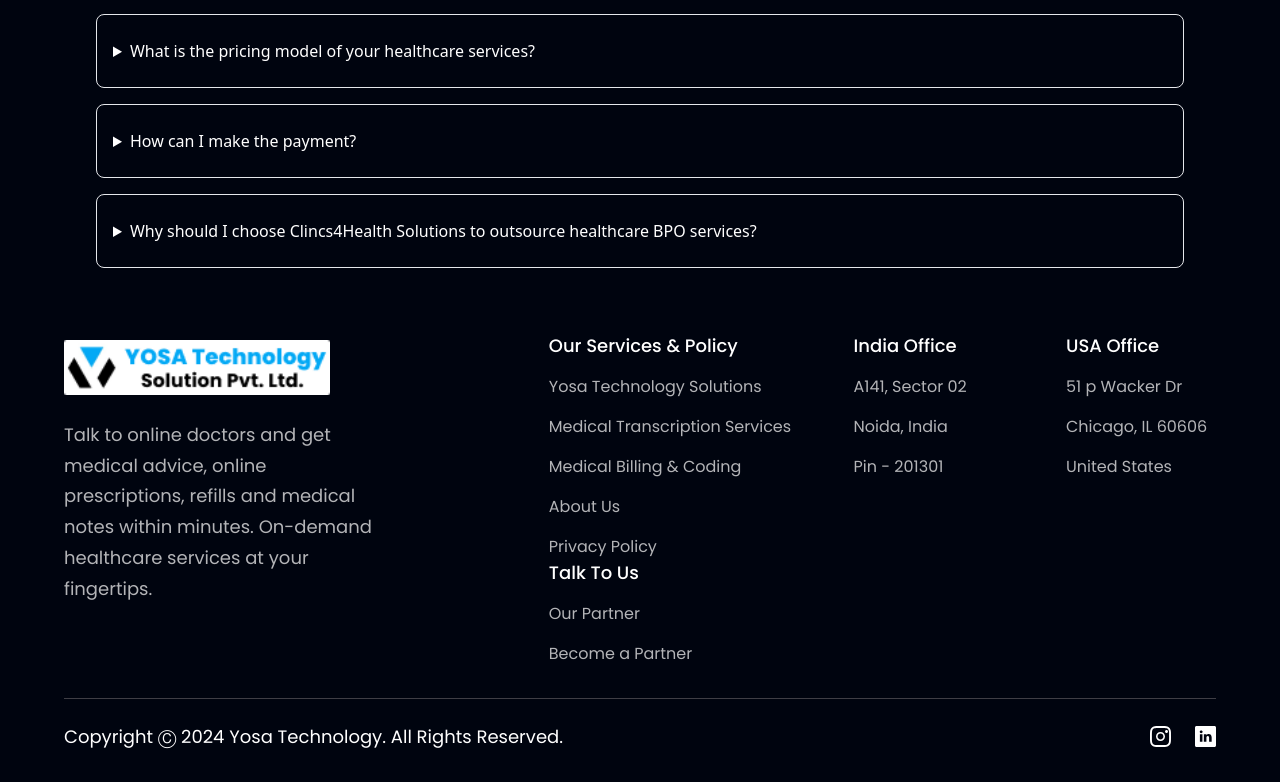
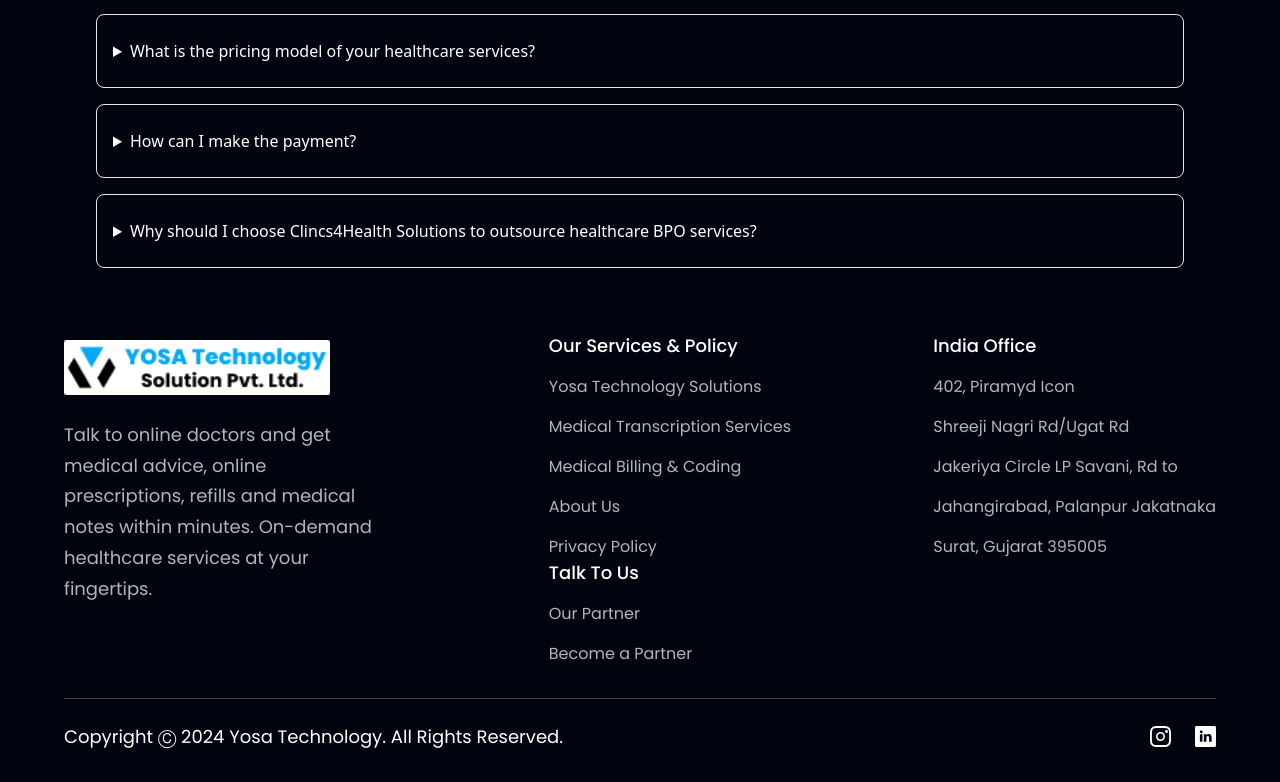
Before and after one commit to ankitmalik84/YosaTechnology, a React (Vite) app: page / in a window 1280 px wide. Shown: the part 4920-5702 px from the top of the page. Built offline with nearby package versions, Linux system fonts and the light colour scheme.

Commit message:
modified:   src/constants/index.js

```diff
--- a/src/constants/index.js
+++ b/src/constants/index.js
@@ -176,32 +176,23 @@
     title: "India Office",
     links: [
       {
-        name: "A141, Sector 02",
+        name: "402, Piramyd Icon",
         link: "",
       },
       {
-        name: "Noida, India",
+        name: "Shreeji Nagri Rd/Ugat Rd",
         link: "",
       },
       {
-        name: "Pin - 201301",
-        link: "",
-      },
-    ],
-  },
-  {
-    title: "USA Office",
-    links: [
-      {
-        name: "51 p Wacker Dr",
+        name: "Jakeriya Circle LP Savani, Rd to",
         link: "",
       },
       {
-        name: "Chicago, IL 60606",
+        name: "Jahangirabad, Palanpur Jakatnaka",
         link: "",
       },
       {
-        name: "United States",
+        name: "Surat, Gujarat 395005",
         link: "",
       },
     ],
```
